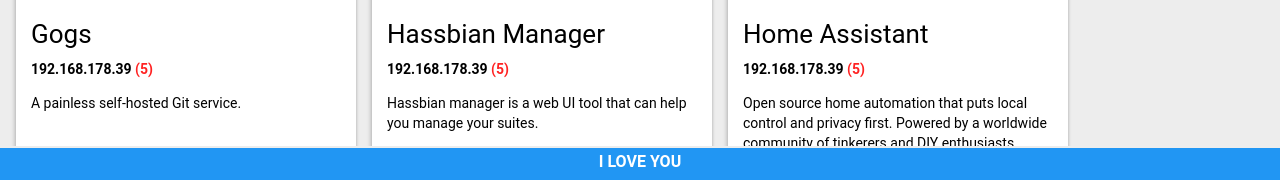
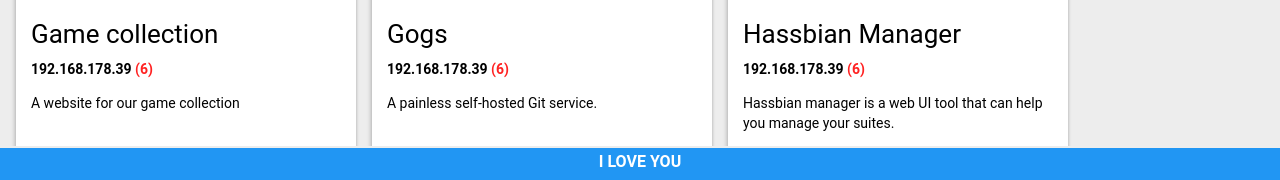
Before and after one commit to JonasSchubert/home-systems-website, a plain HTML site: page index.html in a window 1280 px wide. Shown: the part 620-800 px from the top of the page. Drawn offline with Linux system fonts and the light colour scheme.

Commit message:
adds link to game collection

```diff
--- a/index.html
+++ b/index.html
@@ -47,10 +47,22 @@
             </div>
 
             <div class="card">
+                <a href="http://192.168.178.39/game-collection" target="_blank"><img class="card-image" src="https://external-content.duckduckgo.com/iu/?u=https%3A%2F%2Fgeekken.files.wordpress.com%2F2012%2F08%2Fmassiveboardgamecollection.jpeg&f=1&nofb=1" /></a>
+                <div class="card-details">
+                    <h2 class="card-head">Game collection</h2>
+                    <p><b>192.168.178.39</b>&nbsp;<span style="color:#FF2222; font-weight: bold;">(6)</span></p>
+                    <p>A website for our game collection</p>
+                    <div class="card-actions">
+                        <a href="http://192.168.178.39/game-collection" target="_blank" class="card-action-button" data-badge="U">Local</a>
+                    </div>
+                </div>
+            </div>
+
+            <div class="card">
                 <a href="http://192.168.178.39:3000" target="_blank"><img class="card-image" src="https://external-content.duckduckgo.com/iu/?u=https%3A%2F%2Fupload.wikimedia.org%2Fwikipedia%2Fcommons%2F0%2F09%2FGogs_logo.png&f=1&nofb=1" /></a>
                 <div class="card-details">
                     <h2 class="card-head">Gogs</h2>
-                    <p><b>192.168.178.39</b>&nbsp;<span style="color:#FF2222; font-weight: bold;">(5)</span></p>
+                    <p><b>192.168.178.39</b>&nbsp;<span style="color:#FF2222; font-weight: bold;">(6)</span></p>
                     <p>A painless self-hosted Git service.</p>
                     <div class="card-actions">
                         <a href="https://dev.to/_lunacy_/private-github-with-gogs-and-raspberry-pi-46m3" target="_blank" class="card-action-button" data-badge="H">Help</a>
@@ -64,7 +76,7 @@
                 <a href="http://192.168.178.39:9999/" target="_blank"><img class="card-image" src="https://proxy.duckduckgo.com/iu/?u=https%3A%2F%2Fhome-assistant.io%2Fimages%2Fblog%2F2017-05-hassbian-pi-zero%2Fhome_assistant_plus_rpi_600x315.png&f=1&nofb=1" /></a>
                 <div class="card-details">
                     <h2 class="card-head">Hassbian Manager</h2>
-                    <p><b>192.168.178.39</b>&nbsp;<span style="color:#FF2222; font-weight: bold;">(5)</span></p>
+                    <p><b>192.168.178.39</b>&nbsp;<span style="color:#FF2222; font-weight: bold;">(6)</span></p>
                     <p>Hassbian manager is a web UI tool that can help you manage your suites.</p>
                     <div class="card-actions">
                         <a href="https://github.com/home-assistant/hassbian-scripts/blob/master/docs/suites/manager.md" target="_blank" class="card-action-button">Extern</a>
@@ -77,7 +89,7 @@
                 <a href="http://192.168.178.39:8123/" target="_blank"><img class="card-image" src="https://proxy.duckduckgo.com/iu/?u=https%3A%2F%2Fmagazine.odroid.com%2Fwp-content%2Fuploads%2FHome-Assistant-Figure-0.png&f=1&nofb=1" /></a>
                 <div class="card-details">
                     <h2 class="card-head">Home Assistant</h2>
-                    <p><b>192.168.178.39</b>&nbsp;<span style="color:#FF2222; font-weight: bold;">(5)</span></p>
+                    <p><b>192.168.178.39</b>&nbsp;<span style="color:#FF2222; font-weight: bold;">(6)</span></p>
                     <p>Open source home automation that puts local control and privacy first. Powered by a worldwide community of tinkerers and DIY enthusiasts. Perfect to run on a Raspberry Pi or a local server.</p>
                     <div class="card-actions">
                         <a href="https://www.home-assistant.io/" target="_blank" class="card-action-button">Extern</a>
@@ -90,7 +102,7 @@
                 <a href="http://192.168.178.39:8080/" target="_blank"><img class="card-image" src="https://proxy.duckduckgo.com/iu/?u=https%3A%2F%2Fwww.imore.com%2Fsites%2Fwpcentral.com%2Ffiles%2Fstyles%2Flarger%2Fpublic%2Ffield%2Fimage%2F2017%2F02%2Fkodi-17-windows-10.jpg%3Fitok%3Dkt-EXttz&f=1&nofb=1" /></a>
                 <div class="card-details">
                     <h2 class="card-head">Kodi</h2>
-                    <p><b>192.168.178.39</b>&nbsp;<span style="color:#FF2222; font-weight: bold;">(5)</span></p>
+                    <p><b>192.168.178.39</b>&nbsp;<span style="color:#FF2222; font-weight: bold;">(6)</span></p>
                     <p>Got a smart TV? You ain't seen nothing yet! Kodi puts your smart TV to shame.</p>
                     <div class="card-actions">
                         <a href="https://kodi.tv/" target="_blank" class="card-action-button">Extern</a>
@@ -129,7 +141,7 @@
                 <a href="http://192.168.178.39/nextcloud/" target="_blank"><img class="card-image" src="https://proxy.duckduckgo.com/iu/?u=https%3A%2F%2Fnextcloud.com%2Fwp-content%2Fthemes%2Fnext%2Fassets%2Fimg%2Ffeatures%2Fcalendar-nw.png%3Fx16328&f=1&nofb=1" /></a>
                 <div class="card-details">
                     <h2 class="card-head">Nextcloud</h2>
-                    <p><b>192.168.178.39</b>&nbsp;<span style="color:#FF2222; font-weight: bold;">(5)</span></p>
+                    <p><b>192.168.178.39</b>&nbsp;<span style="color:#FF2222; font-weight: bold;">(6)</span></p>
                     <p>The self-hosted productivity platform that keeps you in control</p>
                     <div class="card-actions">
                         <a href="https://nextcloud.com/" target="_blank" class="card-action-button">Extern</a>
```
Also changed, not shown: screenshot_new.jpg.
